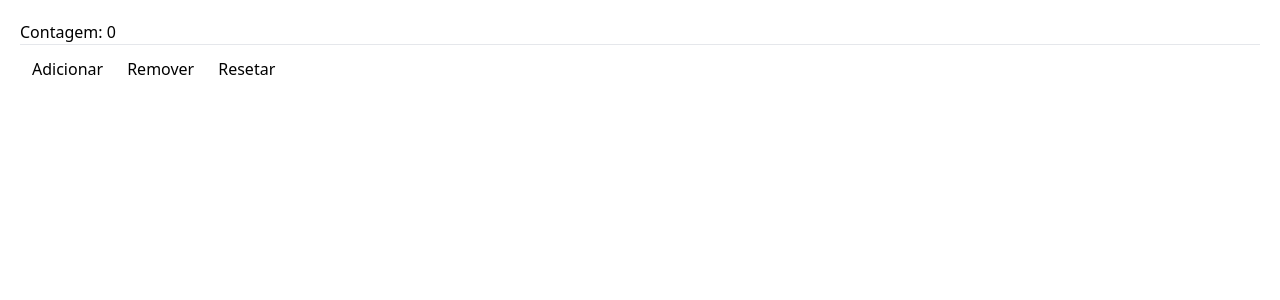
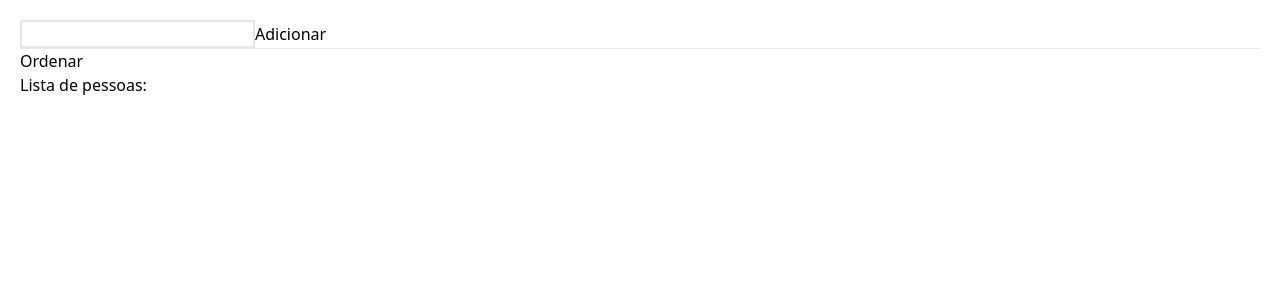
Before and after one commit to cavalcante001/reactjs, a React (Vite) app in the folder react-app/: page / in a window 1280 px wide. Shown: the top 300 px of the page. Built offline with nearby package versions, Linux system fonts and the light colour scheme.

Commit message:
useReducer exemplo prático

```diff
--- a/react-app/package.json
+++ b/react-app/package.json
@@ -13,12 +13,14 @@
     "react": "^18.2.0",
     "react-dom": "^18.2.0",
     "react-router-dom": "^6.4.1",
-    "styled-components": "^5.3.5"
+    "styled-components": "^5.3.5",
+    "uuid": "^9.0.0"
   },
   "devDependencies": {
     "@types/react": "^18.0.17",
     "@types/react-dom": "^18.0.6",
     "@types/styled-components": "^5.1.26",
+    "@types/uuid": "^8.3.4",
     "@vitejs/plugin-react": "^2.1.0",
     "autoprefixer": "^10.4.12",
     "postcss": "^8.4.16",
--- a/react-app/src/App.tsx
+++ b/react-app/src/App.tsx
@@ -1,22 +1,50 @@
-import { useReducer } from "react";
-import { useContagem } from "./reducers/contagem";
+import { ChangeEvent, useState } from "react";
+import { usePeopleList } from "./reducers/peopleList";
 
 const App = () => {
-  const [contagem, dispatch] = useContagem();
+  const [list, dispath] = usePeopleList();
+  const [nameInput, setNameInput] = useState("");
+
+  const handleAddButton = () => {
+    if (nameInput) {
+      dispath({
+        type: "ADD",
+        payload: {
+          name: nameInput,
+        },
+      });
+      setNameInput("");
+    }
+  };
+
+  const handleInputChange = (e: ChangeEvent<HTMLInputElement>) => {
+    setNameInput(e.target.value);
+  };
 
   return (
     <div className="p-5">
-      Contagem: {contagem.count}
+      <input
+        className="border-2"
+        type="text"
+        value={nameInput}
+        onChange={handleInputChange}
+      />
+      <button onClick={handleAddButton}>Adicionar</button>
       <hr />
-      <button className="p-3" onClick={() => dispatch({ type: "ADD" })}>
-        Adicionar
-      </button>
-      <button className="p-3" onClick={() => dispatch({ type: "DEL" })}>
-        Remover
-      </button>
-      <button className="p-3" onClick={() => dispatch({ type: "RESET" })}>
-        Resetar
-      </button>
+      <button onClick={() => dispath({ type: "ORDER" })}>Ordenar</button> <br />
+      Lista de pessoas:
+      <ul>
+        {list.map((item, index) => (
+          <li key={index}>
+            {item.name}
+            <button
+              onClick={() => dispath({ type: "DEL", payload: { id: item.id } })}
+            >
+              [ deletar ]
+            </button>
+          </li>
+        ))}
+      </ul>
     </div>
   );
 };
--- /dev/null
+++ b/react-app/src/reducers/peopleList.ts
@@ -0,0 +1,52 @@
+import { useReducer } from "react";
+import { v4 as uuidv4 } from "uuid";
+
+type Person = {
+  id: string;
+  name: string;
+};
+
+type ActionType = {
+  type: string;
+  payload?: {
+    name?: string;
+    id?: string;
+  };
+};
+
+const initialState: Person[] = [];
+
+const reducer = (state: Person[], action: ActionType) => {
+  switch (action.type) {
+    case "ADD":
+      if (action.payload?.name) {
+        const newState = [...state];
+        newState.push({
+          id: uuidv4(),
+          name: action.payload?.name,
+        });
+        return newState;
+      }
+      break;
+    case "DEL":
+      if (action.payload?.id) {
+        let newState = [...state];
+        newState = state.filter((item) => {
+          item.id !== action.payload?.id;
+        });
+        return newState;
+      }
+      break;
+    case "ORDER":
+      let newState = [...state];
+      newState = newState.sort((a, b) => (a.name > b.name ? 1 : -1));
+      return newState;
+      break;
+  }
+
+  return state;
+};
+
+export const usePeopleList = () => {
+  return useReducer(reducer, initialState);
+};
```
Also changed, not shown: 1 other file (tests, documents, lock files or other folders).
